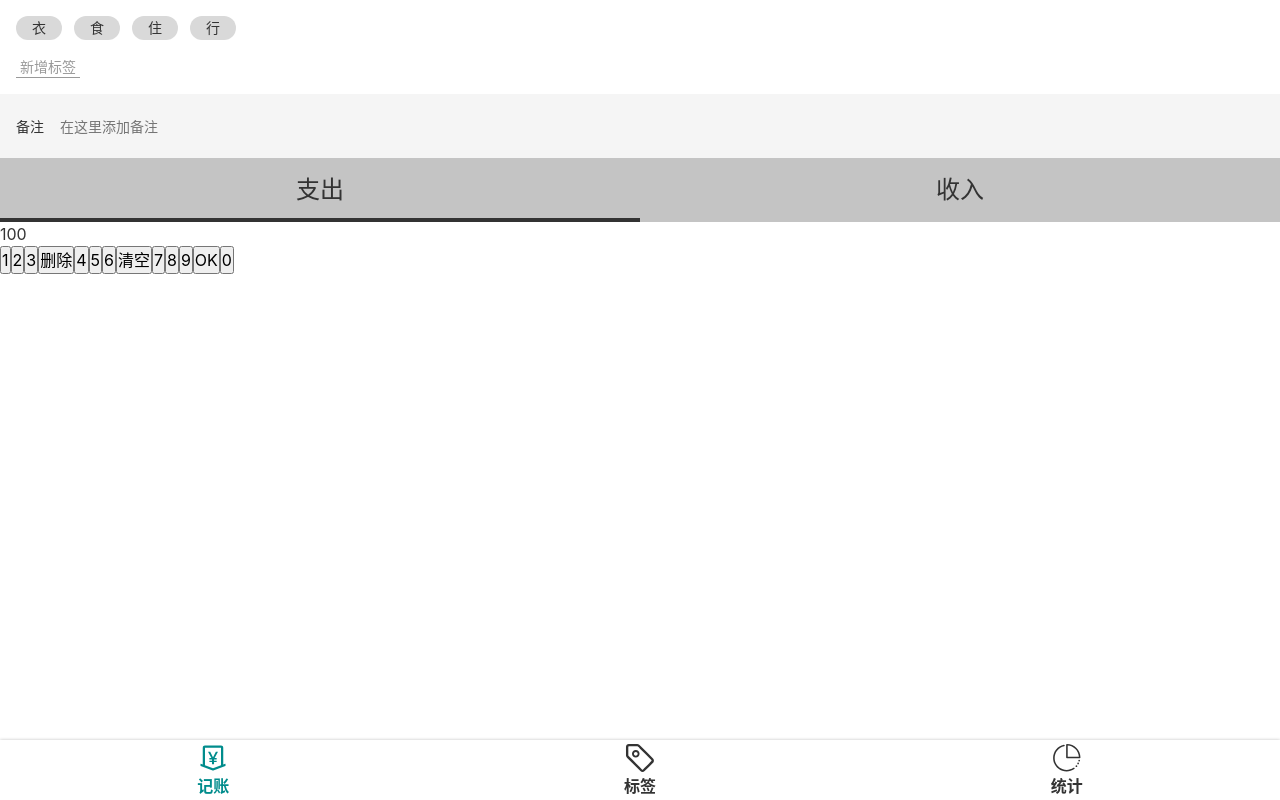
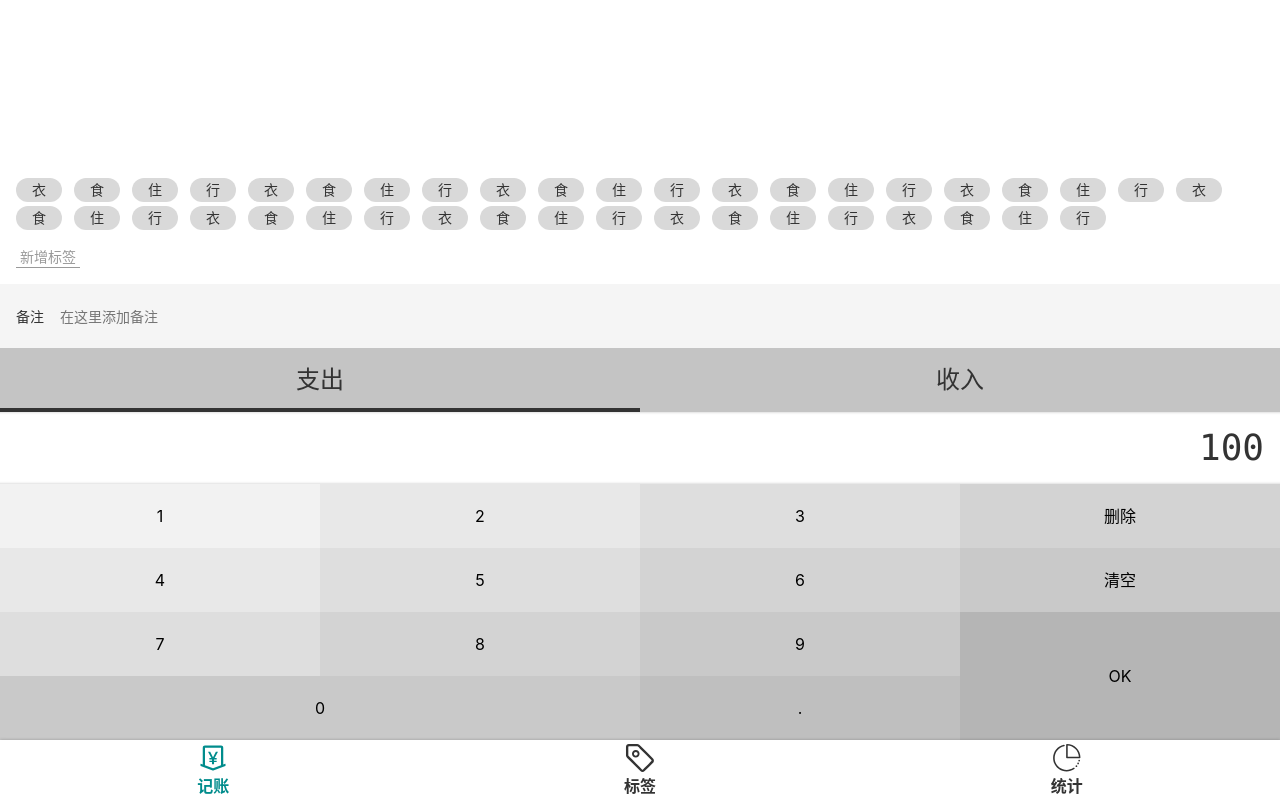
Before and after one commit to Hsy1998/Tally-book, a Vue app: page /#/money in a window 1280 px wide. Built offline with nearby package versions, Linux system fonts and the light colour scheme.

Commit message:
完成Money页面HTML、CSS部分

```diff
--- a/src/assets/style/helper.scss
+++ b/src/assets/style/helper.scss
@@ -2,6 +2,8 @@
 $font-kai: Baskerville, Georgia, "Liberation Serif", "Kaiti SC", STKaiti, "AR PL UKai CN", "AR PL UKai HK", "AR PL UKai TW", "AR PL UKai TW MBE", "AR PL KaitiM GB", KaiTi, KaiTi_GB2312, DFKai-SB, "TW\-Kai", serif;
 $font-song: Georgia, "Nimbus Roman No9 L", "Songti SC", "Noto Serif CJK SC", "Source Han Serif SC", "Source Han Serif CN", STSong, "AR PL New Sung", "AR PL SungtiL GB", NSimSun, SimSun, "TW\-Sung", "WenQuanYi Bitmap Song", "AR PL UMing CN", "AR PL UMing HK", "AR PL UMing TW", "AR PL UMing TW MBE", PMingLiU, MingLiU, serif;
 $color-highlight: #f00;
+
+// placeholder
 %clearFix {
   &::after {
     content: '';
--- a/src/components/Layout.vue
+++ b/src/components/Layout.vue
@@ -1,7 +1,7 @@
 <template>
-  <div class="nav-wrapper">
-    <div class="content">
-      <slot/>
+  <div class="layout-wrapper" :class="classPrefix && `${classPrefix}-wrapper`">
+    <div class="content" :class="classPrefix && `${classPrefix}-content`">
+      <slot />
     </div>
     <Nav />
   </div>
@@ -9,17 +9,18 @@
 
 <script>
 export default {
-name: 'Layout'
+  name: 'Layout',
+  props: ['classPrefix'],
 }
 </script>
 
 <style lang="scss" scoped>
-.nav-wrapper{
+.layout-wrapper {
   display: flex;
   flex-direction: column;
   height: 100vh;
 }
-.content{
+.content {
   flex-grow: 1;
   overflow: auto;
 }
--- /dev/null
+++ b/src/components/MoneyPage/Notes.vue
@@ -0,0 +1,32 @@
+<template>
+  <div>
+    <label class="notes">
+      <span class="name">备注</span>
+      <input type="text" placeholder="在这里添加备注" />
+    </label>
+  </div>
+</template>
+<script lang="ts">
+export default {}
+</script>
+
+<style lang="scss" scoped>
+.notes {
+  display: block;
+  background: #f5f5f5;
+  font-size: 14px;
+  padding-left: 16px;
+  display: flex;
+  align-items: center;
+  .name {
+    padding-right: 16px;
+  }
+  input {
+    height: 64px;
+    flex-grow: 1;
+    background: transparent;
+    border: none;
+    padding-right: 16px;
+  }
+}
+</style>
--- /dev/null
+++ b/src/components/MoneyPage/NumberPad.vue
@@ -0,0 +1,85 @@
+<template>
+  <div class="numberPad">
+    <div class="output">100</div>
+    <div class="buttons">
+      <button>1</button>
+      <button>2</button>
+      <button>3</button>
+      <button>删除</button>
+      <button>4</button>
+      <button>5</button>
+      <button>6</button>
+      <button>清空</button>
+      <button>7</button>
+      <button>8</button>
+      <button>9</button>
+      <button class="ok">OK</button>
+      <button class="zero">0</button>
+      <button>.</button>
+    </div>
+  </div>
+</template>
+
+<script lang="ts">
+export default {}
+</script>
+
+<style lang="scss" scoped>
+@import '~@/assets/style/helper.scss';
+.numberPad {
+  .output {
+    @extend %innerShadow; // 内阴影
+    font-size: 36px;
+    font-family: Consolas, monospace;
+    padding: 9px 16px;
+    text-align: right;
+  }
+  .buttons {
+    @extend %clearFix; // 继承%clearFix 将选择器复制到%clearFix的位置
+    button {
+      float: left;
+      width: 25%;
+      height: 64px;
+      background: transparent;
+      border: none;
+      &.ok {
+        height: 64 * 2px;
+        float: right;
+      }
+      &.zero {
+        width: 25 * 2%;
+      }
+      $bg: #f2f2f2;
+      &:nth-child(1) {
+        background: $bg;
+      }
+      &:nth-child(2),
+      &:nth-child(5) {
+        background: darken($bg, 4%);
+      }
+      &:nth-child(3),
+      &:nth-child(6),
+      &:nth-child(9) {
+        background: darken($bg, 4 * 2%);
+      }
+      &:nth-child(4),
+      &:nth-child(7),
+      &:nth-child(10) {
+        background: darken($bg, 4 * 3%);
+      }
+      &:nth-child(8),
+      &:nth-child(11),
+      &:nth-child(13) {
+        background: darken($bg, 4 * 4%);
+      }
+
+      &:nth-child(14) {
+        background: darken($bg, 4 * 5%);
+      }
+      &:nth-child(12) {
+        background: darken($bg, 4 * 6%);
+      }
+    }
+  }
+}
+</style>
--- /dev/null
+++ b/src/components/MoneyPage/Tags.vue
@@ -0,0 +1,86 @@
+<template>
+  <div class="tags">
+    <div class="new">
+      <button>新增标签</button>
+    </div>
+    <ul class="current">
+      <li>衣</li>
+      <li>食</li>
+      <li>住</li>
+      <li>行</li>
+      <li>衣</li>
+      <li>食</li>
+      <li>住</li>
+      <li>行</li>
+      <li>衣</li>
+      <li>食</li>
+      <li>住</li>
+      <li>行</li>
+      <li>衣</li>
+      <li>食</li>
+      <li>住</li>
+      <li>行</li>
+      <li>衣</li>
+      <li>食</li>
+      <li>住</li>
+      <li>行</li>
+      <li>衣</li>
+      <li>食</li>
+      <li>住</li>
+      <li>行</li>
+      <li>衣</li>
+      <li>食</li>
+      <li>住</li>
+      <li>行</li>
+      <li>衣</li>
+      <li>食</li>
+      <li>住</li>
+      <li>行</li>
+      <li>衣</li>
+      <li>食</li>
+      <li>住</li>
+      <li>行</li>
+      <li>衣</li>
+      <li>食</li>
+      <li>住</li>
+      <li>行</li>
+    </ul>
+  </div>
+</template>
+
+<script lang="ts">
+export default {}
+</script>
+
+<style lang="scss" scoped>
+.tags {
+  font-size: 14px;
+  padding: 16px;
+  flex-grow: 1;
+  display: flex;
+  flex-direction: column-reverse;
+  > .current {
+    display: flex;
+    flex-wrap: wrap;
+    > li {
+      background: #d9d9d9;
+      height: 24px;
+      border-radius: 12px;
+      padding: 0 16px;
+      margin-right: 12px;
+      line-height: 24px;
+      margin-top: 4px;
+    }
+  }
+  > .new {
+    padding-top: 16px;
+    button {
+      background: transparent;
+      border: none;
+      color: #999;
+      border-bottom: 1px solid;
+      padding: 0 4px;
+    }
+  }
+}
+</style>
--- /dev/null
+++ b/src/components/MoneyPage/Types.vue
@@ -0,0 +1,38 @@
+<template>
+  <div>
+    <ul class="types">
+      <li class="selected">支出</li>
+      <li>收入</li>
+    </ul>
+  </div>
+</template>
+
+<script lang="ts">
+export default {}
+</script>
+
+<style lang="scss" scoped>
+.types {
+  background: #c4c4c4;
+  display: flex;
+  text-align: center;
+  font-size: 24px;
+  > li {
+    width: 50%;
+    height: 64px;
+    display: flex;
+    justify-content: center;
+    align-items: center;
+    position: relative;
+    &.selected::after {
+      content: '';
+      position: absolute;
+      bottom: 0;
+      left: 0;
+      width: 100%;
+      height: 4px;
+      background: #333;
+    }
+  }
+}
+</style>
--- a/src/views/Money.vue
+++ b/src/views/Money.vue
@@ -1,118 +1,33 @@
 <template>
-  <Layout>
-    <div class="tags">
-      <ul class="current">
-        <li>衣</li>
-        <li>食</li>
-        <li>住</li>
-        <li>行</li>
-      </ul>
-      <div class="new">
-        <button>新增标签</button>
-      </div>
-    </div>
-    <div>
-      <label class="notes">
-        <span class="name">备注</span>
-        <input type="text" placeholder="在这里添加备注" />
-      </label>
-    </div>
-    <div>
-      <ul class="types">
-        <li class="selected">支出</li>
-        <li>收入</li>
-      </ul>
-    </div>
-    <div class="numberPad">
-      <div class="output">100</div>
-      <div class="buttons">
-        <button>1</button>
-        <button>2</button>
-        <button>3</button>
-        <button>删除</button>
-        <button>4</button>
-        <button>5</button>
-        <button>6</button>
-        <button>清空</button>
-        <button>7</button>
-        <button>8</button>
-        <button>9</button>
-        <button>OK</button>
-        <button>0</button>
-      </div>
-    </div>
+  <Layout classPrefix="layout">
+    <NumberPad />
+    <Types />
+    <Notes />
+    <Tags />
   </Layout>
 </template>
 
 <script lang="ts">
-export default {}
+import Tags from '../components/MoneyPage/Tags.vue'
+import Notes from '../components/MoneyPage/Notes.vue'
+import NumberPad from '../components/MoneyPage/NumberPad.vue'
+import Types from '../components/MoneyPage/Types.vue'
+export default {
+  name: 'Money',
+  components: {
+    Tags,
+    Notes,
+    NumberPad,
+    Types,
+  },
+}
 </script>
 
-<style lang="scss" scoped>
-.tags {
-  font-size: 14px;
-  padding: 16px;
-  > .current {
-    display: flex;
-    > li {
-      background: #d9d9d9;
-      height: 24px;
-      border-radius: 12px;
-      padding: 0 16px;
-      margin-right: 12px;
-      line-height: 24px;
-    }
-  }
-  > .new {
-    padding-top: 16px;
-    button {
-      background: transparent;
-      border: none;
-      color: #999;
-      border-bottom: 1px solid;
-      padding: 0 4px;
-    }
-  }
-}
-.notes {
-  display: block;
-  background: #f5f5f5;
-  font-size: 14px;
-  padding-left: 16px;
+<style lang="scss">
+.layout-content {
   display: flex;
-  align-items: center;
-  .name {
-    padding-right: 16px;
-  }
-  input {
-    height: 64px;
-    flex-grow: 1;
-    background: transparent;
-    border: none;
-    padding-right: 16px;
-  }
-}
-.types {
-  background: #c4c4c4;
-  display: flex;
-  text-align: center;
-  font-size: 24px;
-  > li {
-    width: 50%;
-    height: 64px;
-    display: flex;
-    justify-content: center;
-    align-items: center;
-    position: relative;
-    &.selected::after {
-      content: '';
-      position: absolute;
-      bottom: 0;
-      left: 0;
-      width: 100%;
-      height: 4px;
-      background: #333;
-    }
-  }
+  flex-direction: column-reverse;
 }
 </style>
+
+<style lang="scss" scoped></style>
```
